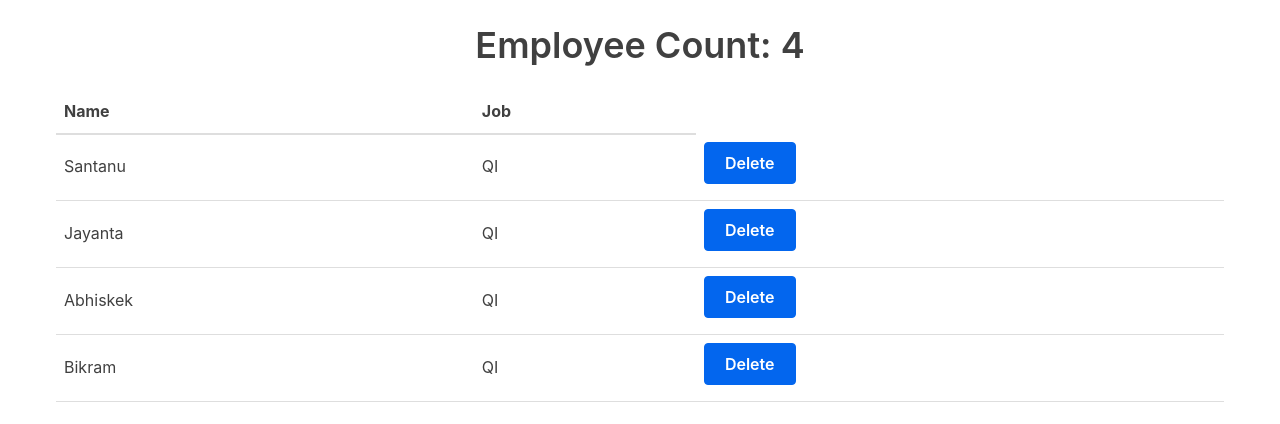
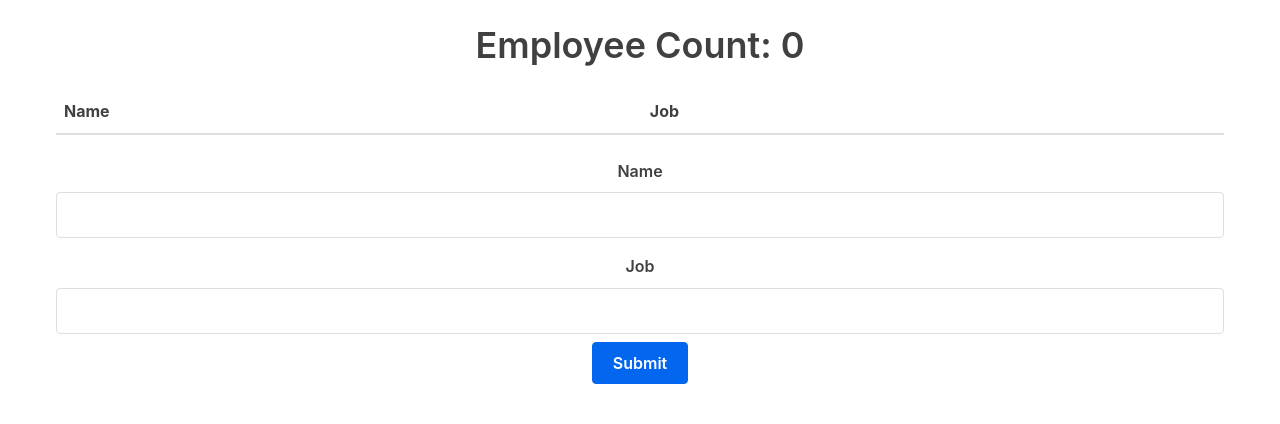
Before and after one commit to skarmakar/react-tutorial, a React (Create React App) app: page / in a window 1280 px wide. Shown: the top 424 px of the page. Built offline with nearby package versions, Linux system fonts and the light colour scheme.

Commit message:
Implement employeeform

```diff
--- a/src/App.js
+++ b/src/App.js
@@ -1,16 +1,10 @@
 import React, { useState } from 'react';
 import './App.css';
 import Table from './Table'
+import EmployeeForm from './EmployeeForm';
 
 function App() {
-  const arr = [
-    { name: 'Santanu', job: 'QI' },
-    { name: 'Jayanta', job: 'QI' },
-    { name: 'Abhiskek', job: 'QI' },
-    { name: 'Bikram', job: 'QI' }
-  ];
-
-  const [employees, setEmployees] = useState(arr);
+  const [employees, setEmployees] = useState([]);
 
   const deleteEmployee = (index) => {
     const prevEmployees = [...employees];
@@ -21,10 +15,15 @@ function App() {
     setEmployees(filteredEmployees);
   }
 
+  const handleSubmit = (newEmployee) => {
+    setEmployees([...employees, newEmployee]);
+  }
+
   return (
     <div className="App">
       <div className="container">
         <Table employees={employees} employeeCount={employees.length} deleteHandler={deleteEmployee} />
+        <EmployeeForm handleSubmit={handleSubmit} />
       </div>
     </div>
   );
--- /dev/null
+++ b/src/EmployeeForm.js
@@ -0,0 +1,46 @@
+import React, { useState } from 'react';
+import PropTypes from 'prop-types';
+
+const EmployeeForm = (props) => {
+  const defaultEmployee = {name: '', job: ''};
+  const [employee, addEmployee] = useState(defaultEmployee);
+
+  const handleChange = (event) => {
+    let newEmployee = {...employee};
+    newEmployee[event.target.name] = event.target.value;
+    addEmployee(newEmployee);
+  };
+
+  const submitForm = () => {
+    props.handleSubmit(employee);
+    addEmployee(defaultEmployee);
+  };
+
+  return (
+    <form>
+      <label htmlFor="name">Name</label>
+      <input
+        type="text"
+        name="name"
+        id="name"
+        value={employee.name}
+        onChange={handleChange} />
+
+      <label htmlFor="job">Job</label>
+      <input
+        type="text"
+        name="job"
+        id="job"
+        value={employee.job}
+        onChange={handleChange} />
+
+      <input type="button" value="Submit" onClick={submitForm} />
+    </form>
+  )
+};
+
+EmployeeForm.propTypes = {
+  handleSubmit: PropTypes.func
+}
+
+export default EmployeeForm;
--- a/src/Table.js
+++ b/src/Table.js
@@ -11,6 +11,7 @@ const Table = (props) => {
           <tr>
             <th>Name</th>
             <th>Job</th>
+            <th></th>
           </tr>
         </thead>
         <TableBody employees={props.employees} deleteHandler={props.deleteHandler} />
```
